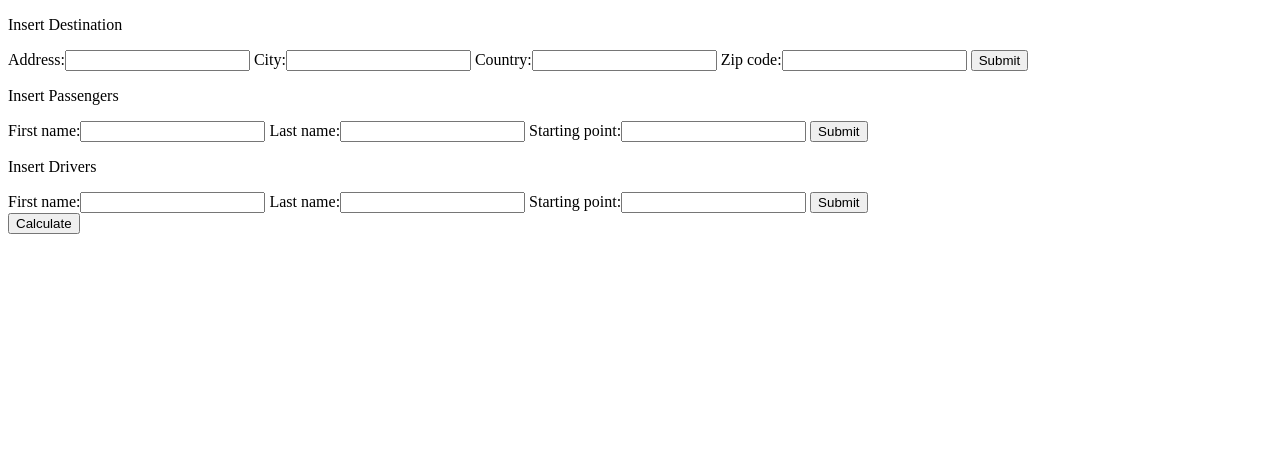
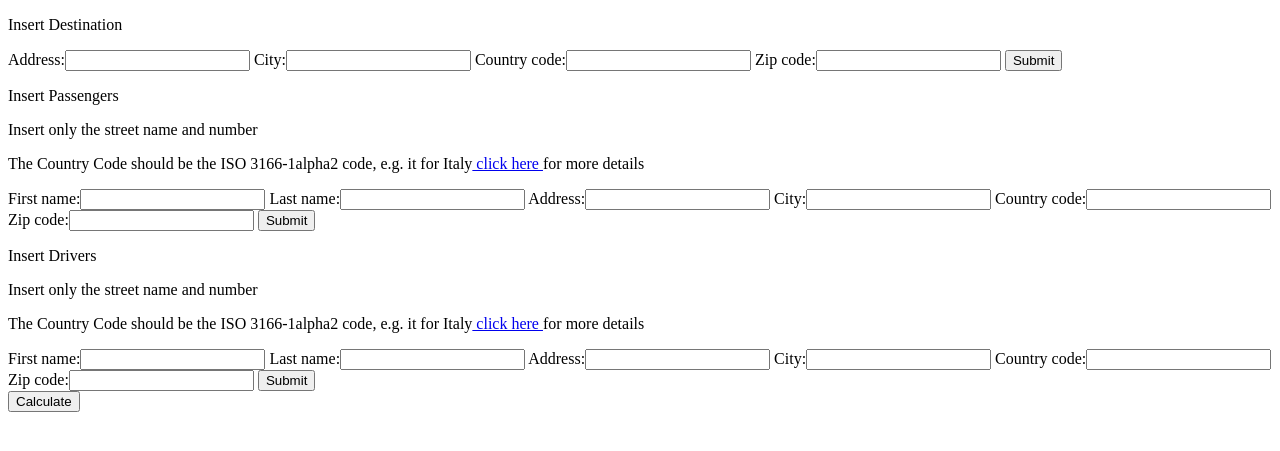
Before and after one commit to SimoneGherardi/Distance_Collector, a Django app: page / in a window 1280 px wide. Shown: the top 451 px of the page. Run offline with Django 3.2, Linux system fonts and the light colour scheme.

Commit message:
La matrice delle distanze viene calcolata

```diff
--- a/distance_collector/base_app/forms.py
+++ b/distance_collector/base_app/forms.py
@@ -4,17 +4,25 @@ from django import forms
 class PassengerForm(forms.Form):
     first_name = forms.CharField(max_length=100)
     last_name = forms.CharField(max_length=100)
-    starting_point = forms.CharField(max_length=200)
+    address = forms.CharField(max_length=200)
+    city = forms.CharField(max_length=100)
+    country_code = forms.CharField(max_length=2)
+    zip_code = forms.CharField(max_length=20)
+
 
 
 class DriverForm(forms.Form):
     first_name = forms.CharField(max_length=100)
     last_name = forms.CharField(max_length=100)
-    starting_point = forms.CharField(max_length=200)
+    address = forms.CharField(max_length=200)
+    city = forms.CharField(max_length=100)
+    country_code = forms.CharField(max_length=2)
+    zip_code = forms.CharField(max_length=20)
+    # car's data
 
 
 class DestinationForm(forms.Form):
     address = forms.CharField(max_length=200)
     city = forms.CharField(max_length=100)
-    country = forms.CharField(max_length=50)
+    country_code = forms.CharField(max_length=2)
     zip_code = forms.CharField(max_length=20)
--- a/distance_collector/base_app/views.py
+++ b/distance_collector/base_app/views.py
@@ -1,8 +1,12 @@
+from asyncio import wait
 from urllib import request
 from django.shortcuts import render
 from django.forms import models, formset_factory
+from geopy.distance import geodesic
+import time
 from .models import *
 from .forms import *
+from geopy.geocoders import Nominatim
 
 global passengers
 passengers = []
@@ -13,35 +17,79 @@ drivers = []
 global destination
 destination = []
 
+
+def fill_data_place(place, form):
+    place.address = form.cleaned_data['address']
+    place.city = form.cleaned_data['city']
+    place.country_code = form.cleaned_data['country_code']
+    place.zip_code = form.cleaned_data['zip_code']
+    print(place.address + ' ' + place.city + ' ' + place.zip_code + ' ' + place.country_code)
+    return place
+
+
+def istanciate_new_passenger(form):
+
+    passenger_to_add = Passenger(first_name=form.cleaned_data['first_name'], last_name=form.cleaned_data['last_name'], starting_point=(form.cleaned_data['address'] + ' , ' + form.cleaned_data['city'] + ' , ' + form.cleaned_data['zip_code'] + ' , ' + form.cleaned_data['country_code']))
+    new_starting_place = Place()
+    new_starting_place = fill_data_place(new_starting_place, form)
+    new_starting_place.set_coordinates()
+    passenger_to_add.starting_place = new_starting_place
+#    passenger_to_add.starting_place = fill_data_place(passenger_to_add.starting_place, form)
+#    passenger_to_add.starting_place.set_coordinates(passenger_to_add.starting_place)
+    return passenger_to_add
+
+
+def istanciate_new_driver(form):
+    driver_to_add = Driver(first_name=form.cleaned_data['first_name'], last_name=form.cleaned_data['last_name'], starting_point=(form.cleaned_data['address'] + ' , ' + form.cleaned_data['city'] + ' , ' + form.cleaned_data['zip_code'] + ' , ' + form.cleaned_data['country_code']))
+    new_starting_place = Place()
+    new_starting_place = fill_data_place(new_starting_place, form)
+    new_starting_place.set_coordinates()
+    driver_to_add.starting_place = new_starting_place
+#    driver_to_add.starting_place = fill_data_place(driver_to_add.starting_place, form)
+#    driver_to_add.starting_place.set_coordinates(driver_to_add.starting_place)
+    return driver_to_add
+
+
+def istanciate_new_destination(form):
+    new_destination = Place()
+    new_destination = fill_data_place(new_destination, form)
+    new_destination.set_coordinates()
+    return new_destination
+
+
 def collecting_data_view(request):
 
-    destination_formset = formset_factory(DestinationForm) #, fields=('address', 'city', 'country', 'zip_code'))
-    passenger_formset = formset_factory(PassengerForm) #, fields=('first_name', 'last_name', 'starting_point'))
-    driver_formset = formset_factory(DriverForm)# fields=('first_name', 'last_name', 'starting_point'))
+    destination_formset = formset_factory(DestinationForm)
+    passenger_formset = formset_factory(PassengerForm)
+    driver_formset = formset_factory(DriverForm)
 
     if 'destination submit' in request.POST:
         form_destination = destination_formset(request.POST)
         for form in form_destination:
             if form.is_valid():
-                if len(destination) == 1:
-                    destination.remove(destination[0])
-                destination.append(form)
+                if destination is not None:
+                    if len(destination) == 1:
+                        print(destination[0].address)
+                        destination.remove(destination[0])
+                    destination.append(istanciate_new_destination(form))
 
     if 'passengers submit' in request.POST:
         form_p = passenger_formset(request.POST)
         for form in form_p:
             if form.is_valid():
-                passenger_to_add = Passenger(first_name=form.cleaned_data['first_name'], last_name=form.cleaned_data['last_name'], starting_point=form.cleaned_data['starting_point'])
+                passenger_to_add = istanciate_new_passenger(form)
                 if passenger_to_add not in passengers:
-                    passengers.append(passenger_to_add)
+                    if passenger_to_add.starting_place is not None:
+                        passengers.append(passenger_to_add)
 
     if 'drivers submit' in request.POST:
         form_d = driver_formset(request.POST)
         for form in form_d:
             if form.is_valid():
-                driver_to_add = Driver(first_name=form.cleaned_data['first_name'], last_name=form.cleaned_data['last_name'], starting_point=form.cleaned_data['starting_point'])
+                driver_to_add = istanciate_new_driver(form)
                 if driver_to_add not in drivers:
-                    drivers.append(driver_to_add)
+                    if driver_to_add.starting_place is not None:
+                        drivers.append(driver_to_add)
 
     form_p = passenger_formset()
     form_d = driver_formset()
@@ -52,4 +100,21 @@ def collecting_data_view(request):
 
 def show_result_view(request):
 
-    return render(request, 'base_app/show_result_template.html')
+    passenger_distances_matrix = Matrix(matrix_name="passenger_distances_matrix")
+    p_rows_number = len(drivers)
+    p_cols_number = len(passengers)
+    passenger_matrix = [[0 for x in range(p_cols_number)] for y in range(p_rows_number)]
+    for i in range(p_rows_number):
+        for j in range(p_cols_number):
+            passenger_matrix[j][i] = Cell(matrix=passenger_distances_matrix, row=i, col=j, val=geodesic(drivers[i].starting_place.coordinates, passengers[j].starting_place.coordinates).km)
+            time.sleep(1)
+    print(passenger_matrix)
+    for i in range(p_rows_number):
+        for j in range(p_cols_number):
+            print(passenger_matrix[j][i].val)
+
+    drivers_distances_matrix = Matrix(matrix_name="drivers_distances_matrix")
+    d_rows_number = len(drivers)
+    d_cols_number = d_rows_number
+
+    return render(request, 'base_app/show_result_template.html', {'passengers': passengers, 'drivers': drivers, 'p_rows_number': p_rows_number, 'p_cols_number': p_cols_number})
--- a/distance_collector/templates/base_app/collecting_data_template.html
+++ b/distance_collector/templates/base_app/collecting_data_template.html
@@ -22,6 +22,8 @@
     {% endfor %}
     </p>
     <form method="POST">
+        <p>Insert only the street name and number</p>
+        <p>The Country Code should be the ISO 3166-1alpha2 code, e.g. it for Italy<a href="https://en.wikipedia.org/wiki/ISO_3166-1_alpha-2"> click here </a> for more details</p>
         {% csrf_token %}
     {{ form_p }}
         <input type="submit" name="passengers submit">
@@ -34,6 +36,8 @@
     {% endfor %}
     </p>
     <form method="POST">
+        <p>Insert only the street name and number</p>
+        <p>The Country Code should be the ISO 3166-1alpha2 code, e.g. it for Italy<a href="https://en.wikipedia.org/wiki/ISO_3166-1_alpha-2"> click here </a> for more details</p>
         {% csrf_token %}
     {{ form_d }}
         <input type="submit" name="drivers submit">
--- /dev/null
+++ b/distance_collector/venvs/pyvenv.cfg
@@ -0,0 +1,3 @@
+home = /home/cmos/DjangoProjects/venvs/distance_collector/bin
+include-system-site-packages = false
+version = 3.6.9
```
Also changed, not shown: distance_collector/base_app/models.py (+36 -11 lines), distance_collector/templates/base_app/show_result_template.html (+35 -1 lines), distance_collector/base_app/migrations/0010_auto_20191212_1358.py (added), distance_collector/base_app/migrations/0011_cell_matrix.py (added), distance_collector/db.sqlite3, 11 other files.
